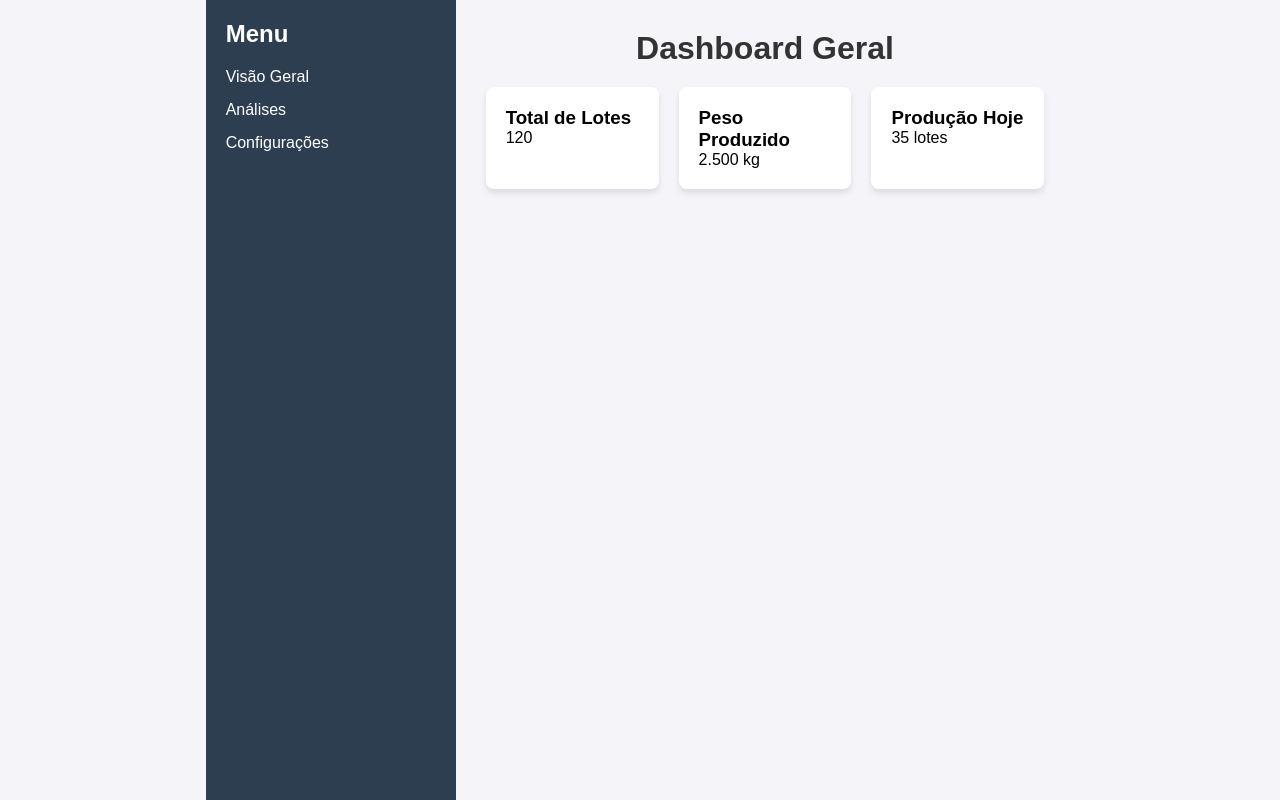
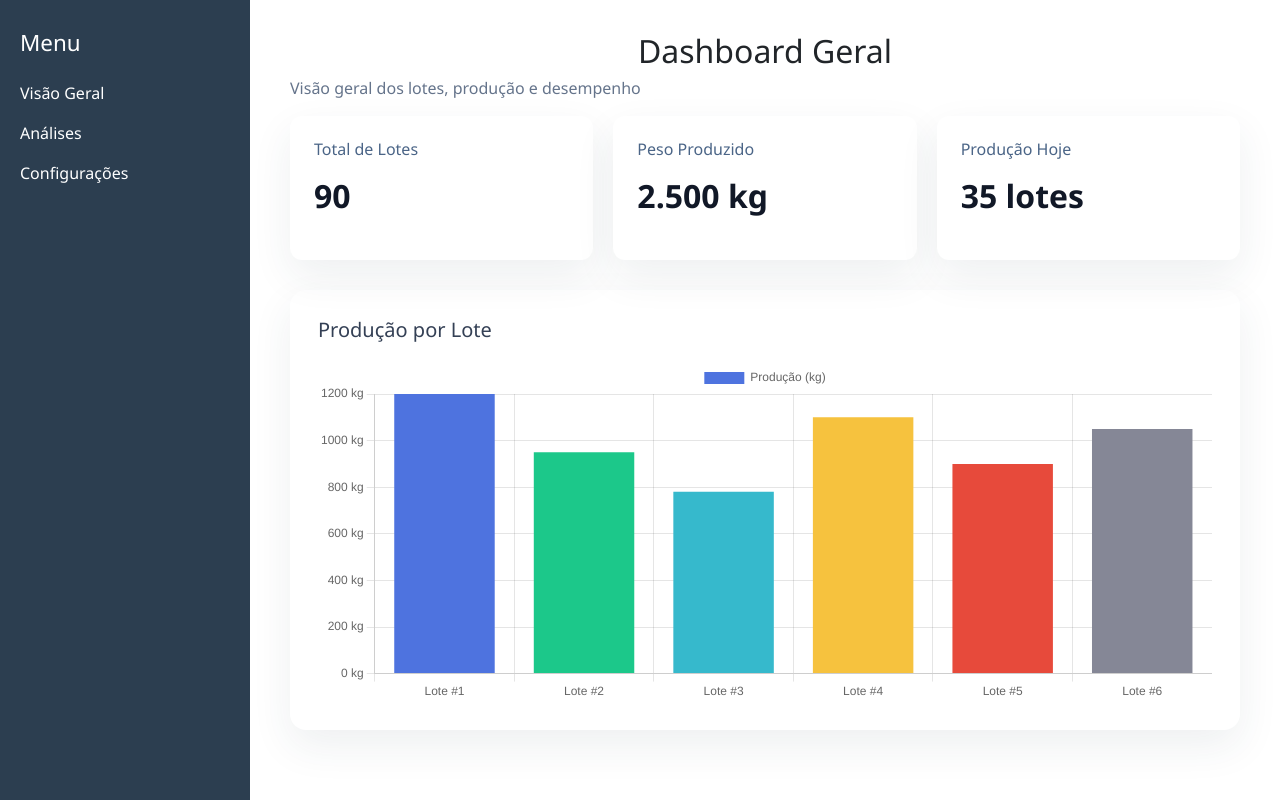
Before and after one commit to WevertonSiqueira/Tcc-Tsea, a website: page Frontend/Dashborad.html in a window 1280 px wide. Drawn offline with nearby package versions, Linux system fonts and the light colour scheme.

Commit message:
Refactor dashboard layout and styles; add new HTML files for analysis, configuration, and overview

```diff
--- a/Frontend/Dashborad.html
+++ b/Frontend/Dashborad.html
@@ -7,59 +7,80 @@
     <title>Dashboard</title>
 
     <link rel="stylesheet" href="style.css">
-
-    <!-- Importação do Chart.js via CDN -->
+    <link rel="stylesheet" href="https://cdn.jsdelivr.net/npm/bootstrap@5.3.8/dist/css/bootstrap.min.css" integrity="sha384-sRIl4kxILFvY47J16cr9ZwB07vP4J8+LH7qKQnuqkuIAvNWLzeN8tE5YBujZqJLB" crossorigin="anonymous">
     <script src="https://cdn.jsdelivr.net/npm/chart.js"></script>
-
-    <!-- Vinculação correta do seu arquivo de script (deve vir DEPOIS do Chart.js) -->
-    <script src="script.js" defer></script>
 </head>
 
 <body>
-
     <div class="dashboard-container">
-
         <aside class="sidebar">
             <h2>Menu</h2>
             <ul>
-                <li><a href="#">Visão Geral</a></li>
-                <li><a href="#">Análises</a></li>
-                <li><a href="#">Configurações</a></li>
+                <li><a href="visao-geral.html">Visão Geral</a></li>
+                <li><a href="Analises.html">Análises</a></li>
+                <li><a href="Configuracao.html">Configurações</a></li>
             </ul>
         </aside>
 
         <main class="main-content">
-
-            <header>
-                <h1>Dashboard Geral</h1>
+            <header class="dashboard-header">
+                <div>
+                    <h1>Dashboard Geral</h1>
+                    <p class="subtitle">Visão geral dos lotes, produção e desempenho</p>
+                </div>
             </header>
 
             <section class="cards">
-                <div class="card">
+                <div class="dashboard-card">
                     <h3>Total de Lotes</h3>
-                    <p>120</p>
+                    <p>90</p>
                 </div>
-
-                <div class="card">
+                <div class="dashboard-card">
                     <h3>Peso Produzido</h3>
                     <p>2.500 kg</p>
                 </div>
-
-                <div class="card">
+                <div class="dashboard-card">
                     <h3>Produção Hoje</h3>
                     <p>35 lotes</p>
                 </div>
             </section>
 
-            <!-- Seção do Gráfico -->
-            <section class="grafico">
+            <section class="chart-container">
+                <div class="chart-header">
+                    <h2>Produção por Lote</h2>
+                </div>
                 <canvas id="graficoLotes"></canvas>
             </section>
-
         </main>
-
     </div>
 
+    <script>
+        const ctx = document.getElementById('graficoLotes');
+        new Chart(ctx, {
+            type: 'bar',
+            data: {
+                labels: ['Lote #1', 'Lote #2', 'Lote #3', 'Lote #4', 'Lote #5', 'Lote #6'],
+                datasets: [{
+                    label: 'Produção (kg)',
+                    data: [1200, 950, 780, 1100, 900, 1050],
+                    backgroundColor: ['#4e73df', '#1cc88a', '#36b9cc', '#f6c23e', '#e74a3b', '#858796'],
+                    borderWidth: 0
+                }]
+            },
+            options: {
+                responsive: true,
+                maintainAspectRatio: false,
+                scales: {
+                    y: {
+                        beginAtZero: true,
+                        ticks: {
+                            callback: value => value + ' kg'
+                        }
+                    }
+                }
+            }
+        });
+    </script>
 </body>
 
 </html>
--- a/Frontend/script.js
+++ /dev/null
@@ -1,22 +0,0 @@
-const ctx = document.getElementById('meuGrafico').getContext('2d');
-
-const meuGrafico = new Chart(ctx, {
-    type: 'bar', // Tipo de gráfico: 'bar', 'line', 'pie', etc.
-    data: {
-        labels: ['Jan', 'Fev', 'Mar', 'Abr', 'Mai'],
-        datasets: [{
-            label: 'Vendas Mensais (R$)',
-            data: [2000, 4000, 3500, 5000, 6000],
-            backgroundColor: '#3498db',
-            borderRadius: 5
-        }]
-    },
-    options: {
-        responsive: true,
-        plugins: {
-            legend: {
-                position: 'top',
-            }
-        }
-    }
-});
--- a/Frontend/style.css
+++ b/Frontend/style.css
@@ -7,6 +7,7 @@
 
 body {
     background-color: #f4f6f9;
+    color: #2c3e50;
 }
 
 .dashboard-container {
@@ -18,65 +19,109 @@ body {
     width: 250px;
     background-color: #2c3e50;
     color: white;
-    padding: 20px;
+    padding: 30px 20px;
 }
 
 .sidebar h2 {
-    margin-bottom: 20px;
+    margin-bottom: 24px;
+    font-size: 1.4rem;
+}
+
+.sidebar ul {
+    padding-left: 0;
 }
 
 .sidebar ul li {
     list-style: none;
-    margin: 15px 0;
+    margin: 16px 0;
 }
 
 .sidebar ul li a {
     color: white;
     text-decoration: none;
+    transition: color 0.2s ease;
+}
+
+.sidebar ul li a:hover {
+    color: #f4f6f9;
 }
 
 .main-content {
     flex: 1;
-    padding: 30px;
+    padding: 32px 40px;
+}
+
+.dashboard-header h1 {
+    font-size: 2rem;
+    margin-bottom: 6px;
+}
+
+.subtitle {
+    margin-top: 4px;
+    color: #65748b;
 }
 
 .cards {
     display: flex;
     gap: 20px;
+    flex-wrap: wrap;
     margin-bottom: 30px;
 }
 
-.card {
+.dashboard-card {
     background: white;
-    padding: 20px;
-    border-radius: 8px;
-    box-shadow: 0 4px 6px rgba(0,0,0,0.1);
+    padding: 24px;
+    border-radius: 12px;
+    box-shadow: 0 16px 40px rgba(44, 62, 80, 0.08);
     flex: 1;
+    min-width: 220px;
+}
+
+.dashboard-card h3 {
+    margin-bottom: 12px;
+    font-size: 1rem;
+    color: #4b6587;
+}
+
+.dashboard-card p {
+    font-size: 2rem;
+    font-weight: 700;
+    color: #111827;
 }
 
 .chart-container {
     background: white;
-    padding: 20px;
-    border-radius: 8px;
-    box-shadow: 0 4px 6px rgba(0,0,0,0.1);
+    padding: 28px;
+    border-radius: 16px;
+    box-shadow: 0 16px 40px rgba(44, 62, 80, 0.08);
+    min-height: 420px;
 }
 
-* {
-    margin: 0;
-    padding: 0;
-    box-sizing: border-box;
-    font-family: Arial, sans-serif;
+.chart-header {
+    margin-bottom: 20px;
 }
 
-body {
+.chart-header h2 {
+    font-size: 1.25rem;
+    color: #344055;
+}
+
+.chart-container canvas {
+    width: 100% !important;
+    max-height: 340px;
+}
+
+.login-page {
     display: flex;
     justify-content: center;
     align-items: center;
-    height: 100vh;
+    min-height: 100vh;
     background-color: #f4f4f9;
 }
 
-.login-container {
+.login-container,
+.cadastro-box,
+.Senha-box {
     background-color: #fff;
     padding: 40px;
     border-radius: 10px;
@@ -110,8 +155,8 @@ h1 {
 
 button {
     width: 100%;
-    padding: 10px;
-    background-color: #ed0202;
+    padding: 12px;
+    background-color: #0056b3;
     border: none;
     border-radius: 5px;
     color: white;
@@ -120,7 +165,7 @@ button {
 }
 
 button:hover {
-    background-color: #0056b3;
+    background-color: #003f7f;
 }
 
 .register-link {
@@ -132,25 +177,3 @@ button:hover {
     color: #007bff;
     text-decoration: none;
 }
-
-.cadastro-box
-{
-    background-color: #fff;
-    padding: 40px;
-    border-radius: 10px;
-    box-shadow: 0 4px 8px rgba(0, 0, 0, 0.1);
-    width: 100%;
-    max-width: 400px;
-
-}
-
-
-.Senha-box
-{
-    background-color: #fff;
-    padding: 40px;
-    border-radius: 10px;
-    box-shadow: 0 4px 8px rgba(0, 0, 0, 0.1);
-    width: 100%;
-    max-width: 400px;
-}
```
Also changed, not shown: Frontend/Login.html (+1 -1 lines), Frontend/login.js (deleted, +0 -30 lines), Frontend/Analises.html (added), Frontend/Configuracao.html (added), Frontend/visao-geral.html (added).
